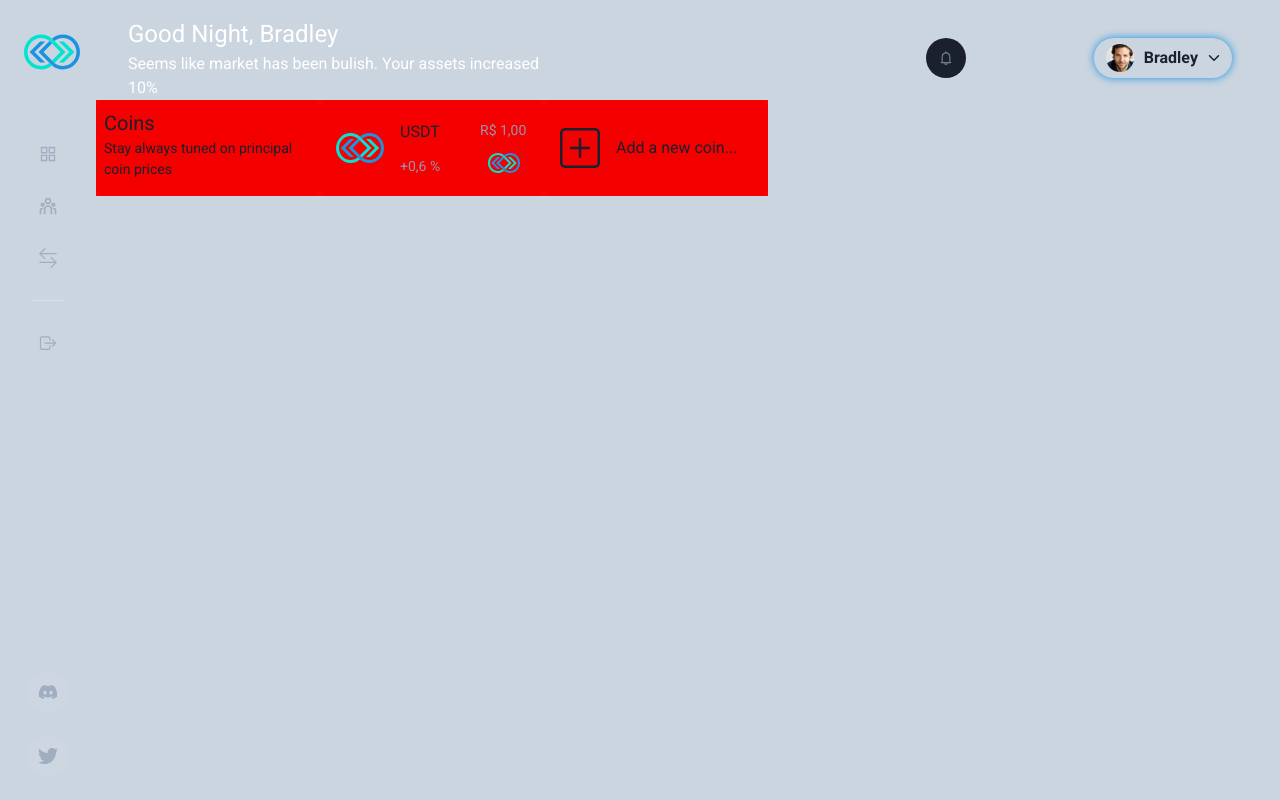
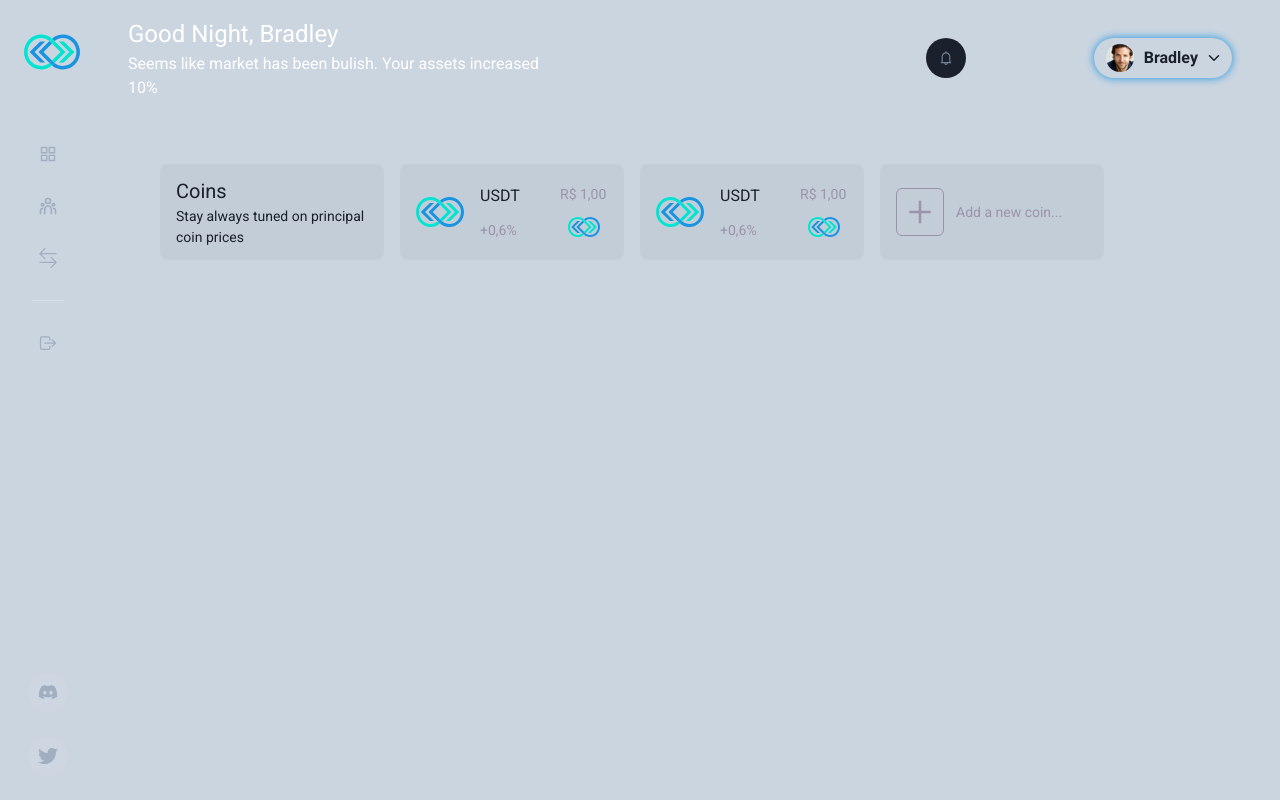
Before and after one commit to Pedrobourguignon/cali-finance, a Next.js app: page /home in a window 1280 px wide. Built offline with nearby package versions, Linux system fonts and the light colour scheme.

Commit message:
feat: create coin card components

```diff
--- a/components/Cards/CoinCardsStatic/CoinsCardsStatic.tsx
+++ b/components/Cards/CoinCardsStatic.tsx
@@ -1,19 +1,21 @@
-import { Flex, Text } from '@chakra-ui/react'
-import { usePicasso } from 'hooks/usePicasso'
+import { Flex, Text } from '@chakra-ui/react';
+import { usePicasso } from 'hooks/usePicasso';
 
 export const CoinsCardsStatic = () => {
-	const theme = usePicasso()
+	const theme = usePicasso();
 	return (
 		<Flex
 			w="56"
 			h="24"
-			p="2"
 			bg={theme.bg.primary}
 			direction="column"
 			rounded="lg"
+			pl="4"
+			justify="center"
 		>
 			<Text fontSize="xl">Coins</Text>
 			<Text fontSize="sm">Stay always tuned on principal coin prices</Text>
 		</Flex>
-	)
-}
+	);
+};
+export default CoinsCardsStatic;
--- a/components/Cards/CoinCardsStatic/index.ts
+++ /dev/null
@@ -1 +0,0 @@
-export * from './CoinsCardsStatic'
--- a/components/Cards/CoinsCardsDinamic/CoinCardsDinamic.tsx
+++ b/components/Cards/CoinsCardsDinamic.tsx
@@ -11,6 +11,7 @@ export const CoinsCardsDinamic = () => {
 			bg={theme.bg.primary}
 			rounded="lg"
 			align="center"
+			ml="4"
 		>
 			<Img src="/images/cali-logo.svg" w="12" h="12" />
 			<Flex justify="space-between" ml="4" w="48">
@@ -19,7 +20,7 @@ export const CoinsCardsDinamic = () => {
 						USDT
 					</Text>
 					<Text fontSize="sm" color={theme.text.green}>
-						+0,6 %
+						+0,6%
 					</Text>
 				</Flex>
 				<Flex direction="column">
--- /dev/null
+++ b/components/Cards/NewCoinCard.tsx
@@ -0,0 +1,34 @@
+import { Flex, Icon, Img, Text } from '@chakra-ui/react'
+import { usePicasso } from 'hooks/usePicasso'
+import { AiOutlinePlus } from 'react-icons/ai'
+
+export const NewCoinCard = () => {
+	const theme = usePicasso()
+	return (
+		<Flex
+			w="56"
+			h="24"
+			px="4"
+			bg={theme.bg.primary}
+			rounded="lg"
+			align="center"
+			ml="4"
+		>
+			<Flex
+				w="12"
+				h="12"
+				borderStyle="solid"
+				borderWidth="0.063rem"
+				borderRadius="md"
+				borderColor={theme.text.gray}
+				align="center"
+				justify="center"
+			>
+				<Icon as={AiOutlinePlus} color={theme.text.gray} boxSize="8" />
+			</Flex>
+			<Text ml="3" color={theme.text.gray} fontSize="sm">
+				Add a new coin...
+			</Text>
+		</Flex>
+	)
+}
--- a/components/Cards/NewCoinCard/NewCoinCard.tsx
+++ /dev/null
@@ -1,20 +0,0 @@
-import { Flex, Icon, Img, Text } from '@chakra-ui/react'
-import { usePicasso } from 'hooks/usePicasso'
-import { BsPlusSquare } from 'react-icons/bs'
-
-export const NewCoinCard = () => {
-	const theme = usePicasso()
-	return (
-		<Flex
-			w="56"
-			h="24"
-			px="4"
-			bg={theme.bg.primary}
-			rounded="lg"
-			align="center"
-		>
-			<Icon as={BsPlusSquare} boxSize="10" mr="4" />
-			<Text>Add a new coin...</Text>
-		</Flex>
-	)
-}
--- a/components/Cards/NewCoinCard/index.ts
+++ /dev/null
@@ -1 +0,0 @@
-export * from './NewCoinCard'
--- a/components/Cards/index.ts
+++ b/components/Cards/index.ts
@@ -1,2 +1,3 @@
 export * from './CoinCardsStatic'
+export * from './CoinsCardsDinamic'
 export * from './NewCoinCard'
--- a/containers/Home/Index.tsx
+++ b/containers/Home/Index.tsx
@@ -1,18 +1,21 @@
 import { Flex } from '@chakra-ui/react'
-import { CoinsCardsStatic, NewCoinCard } from 'components'
-import { CoinsCardsDinamic } from 'components/Cards/CoinsCardsDinamic/CoinCardsDinamic'
-
+import { CoinsCardsDinamic, CoinsCardsStatic, NewCoinCard } from 'components'
 import { AppLayout } from 'layouts'
 
 export const HomeContainer: React.FC = () => {
 	return (
 		<AppLayout>
-			<Flex bg="red">
+			<Flex>
 				<Flex>
 					<CoinsCardsStatic />
 				</Flex>
 				<Flex>
-					<CoinsCardsDinamic />
+					<Flex>
+						<CoinsCardsDinamic />
+					</Flex>
+					<Flex>
+						<CoinsCardsDinamic />
+					</Flex>
 				</Flex>
 				<Flex>
 					<NewCoinCard />
--- a/layouts/Backgrounds/AppLayout.tsx
+++ b/layouts/Backgrounds/AppLayout.tsx
@@ -1,4 +1,4 @@
-import { Flex } from '@chakra-ui/react'
+import { Container, Flex } from '@chakra-ui/react'
 import AppHeader from 'components/Header/AppHeader/AppHeader'
 import Sidebar from 'components/SideBar/Sidebar'
 import { usePicasso } from 'hooks/usePicasso'
@@ -19,7 +19,9 @@ export const AppLayout: React.FC<IBackground> = ({ children }) => {
 			<Flex position="fixed">
 				<Sidebar />
 			</Flex>
-			<Flex pl="24">{children}</Flex>
+			<Flex pl="40" pt="16">
+				{children}
+			</Flex>
 		</Flex>
 	)
 }
--- a/prettier.config.js
+++ b/prettier.config.js
@@ -1,5 +1,5 @@
 module.exports = {
-	semi: false,
+	semi: true,
 	singleQuote: true,
 	arrowParens: 'avoid',
-};
+}
```
